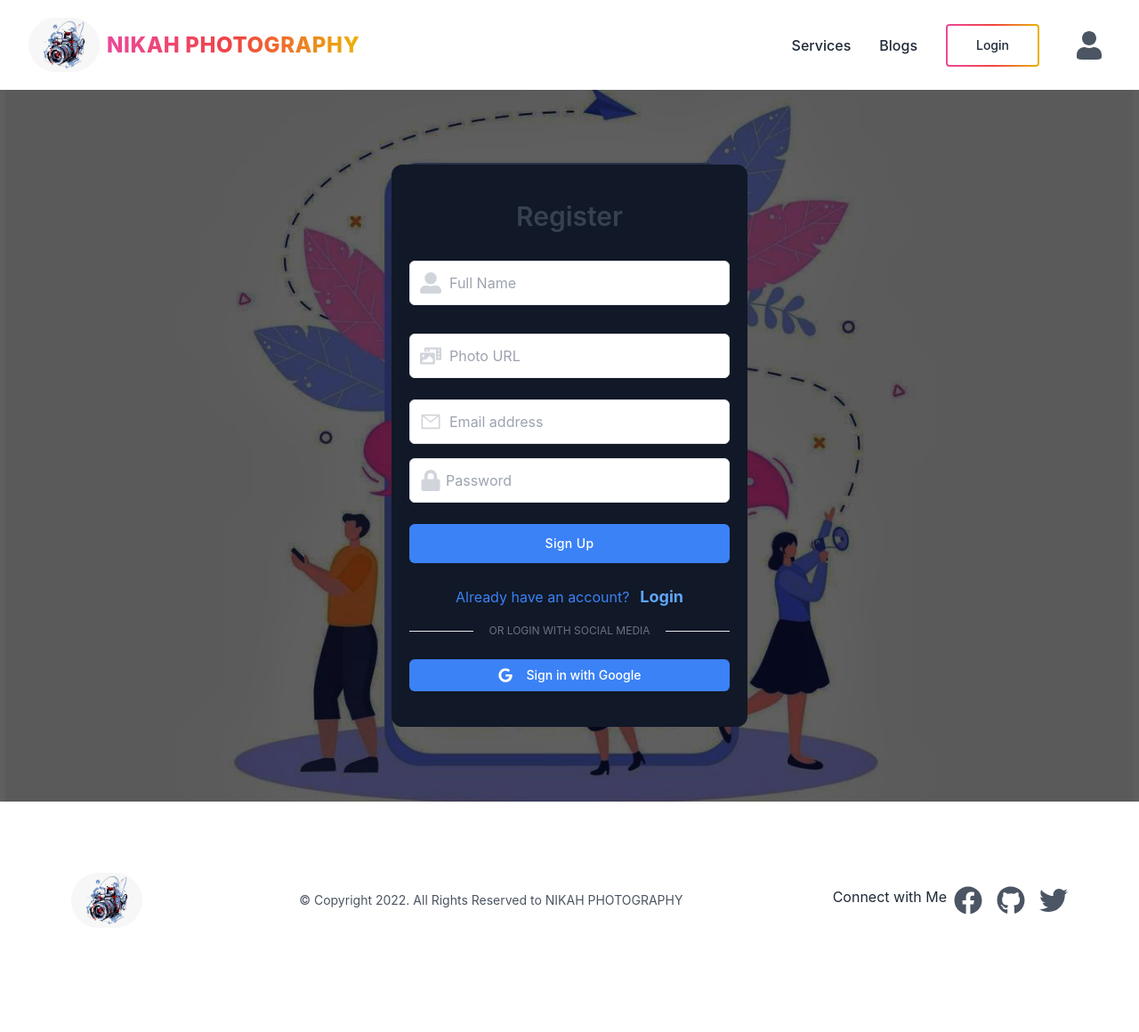
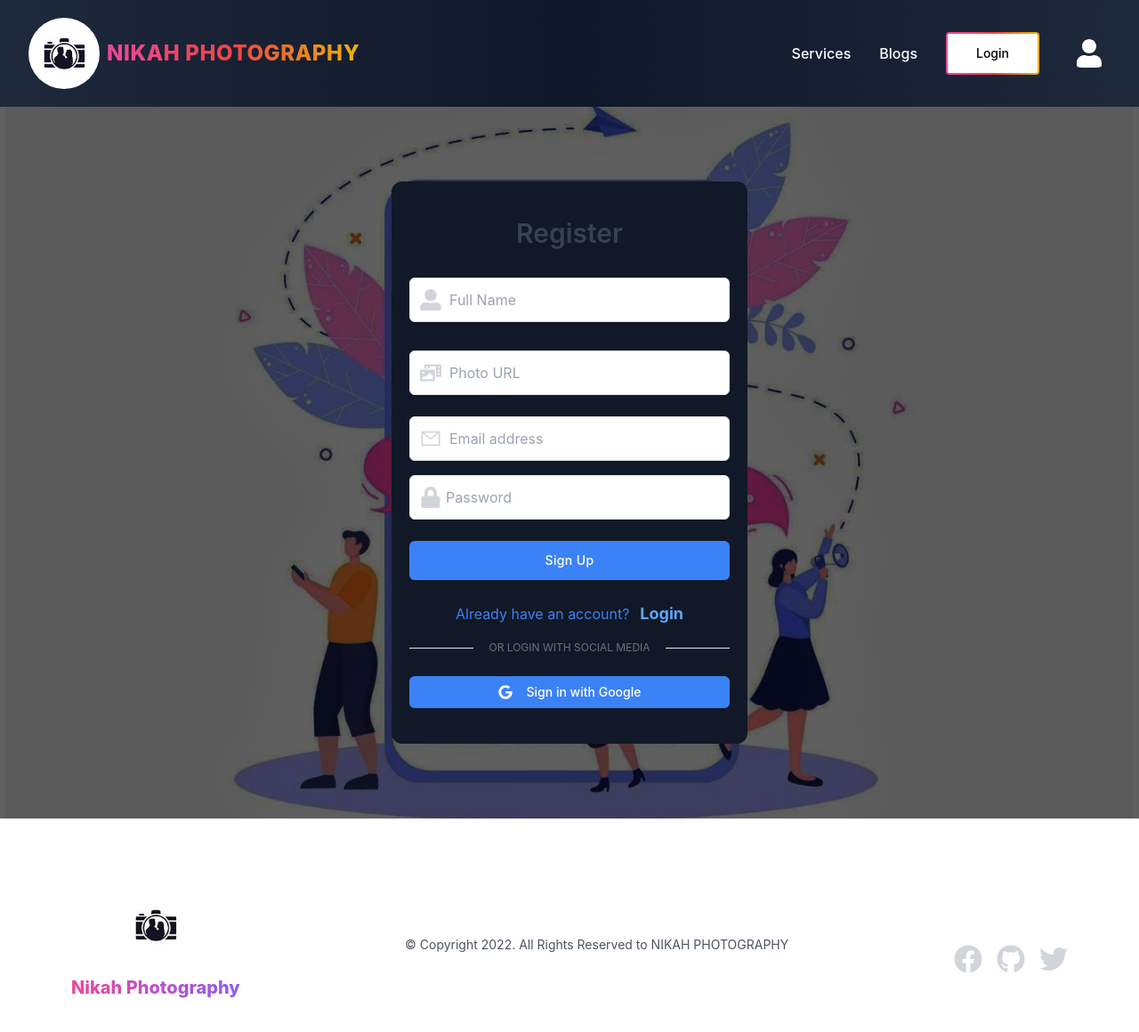
Before and after one commit to sajid1545/Nikah-photography_client, a React (Create React App) app: page /register in a window 1280 px wide. Shown: the top 1160 px of the page at 89% size. Before the commit the page ends 1123 px from the top, so only its background shows below. Built offline with nearby package versions, Linux system fonts and the light colour scheme; no server answers.

Commit message:
password validation done in register form, navbar colour changed, NavLink updated

```diff
--- a/src/Pages/Home/Home/Home.jsx
+++ b/src/Pages/Home/Home/Home.jsx
@@ -1,5 +1,4 @@
-import React, { useContext } from 'react';
-import { Vortex } from 'react-loader-spinner';
+import React from 'react';
 import HomeServices from '../HomeServices/HomeServices';
 import MyInfo from '../MyInfo/MyInfo';
 import MyPhotography from '../MyPhotography/MyPhotography';
--- a/src/Pages/Home/MyPhotography/MyPhotography.jsx
+++ b/src/Pages/Home/MyPhotography/MyPhotography.jsx
@@ -1,10 +1,11 @@
 import React from 'react';
+import { PhotoProvider, PhotoView } from 'react-photo-view';
 
 import self from '../../../assets/images/self-1.jpg';
 
 const MyPhotography = () => {
 	return (
-		<div className='my-10'>
+		<div className="my-10">
 			<h1 className="my-5 text-4xl font-extrabold bg-clip-text text-transparent bg-gradient-to-r from-pink-500 to-violet-500">
 				About Your Photographer
 			</h1>
@@ -26,11 +27,22 @@ const MyPhotography = () => {
 					</div>
 				</div>
 				<div className="inset-y-0 right-0 w-full max-w-xl px-4 mx-auto lg:pl-8 lg:pr-0 lg:mb-0 lg:mx-0 lg:w-1/2 lg:max-w-full lg:absolute xl:px-0">
-					<img
-						className="object-cover w-full h-56 rounded shadow-lg lg:rounded-none lg:shadow-none sm:h-96 lg:h-full"
+					<PhotoProvider
 						src={self}
-						alt=""
-					/>
+						speed={() => 800}
+						easing={(type) =>
+							type === 2
+								? 'cubic-bezier(0.36, 0, 0.66, -0.56)'
+								: 'cubic-bezier(0.34, 1.56, 0.64, 1)'
+						}>
+						<PhotoView src={self}>
+							<img
+								src={self}
+								alt="services"
+								className="object-cover mx-auto h-56 rounded ring-2 ring-purple-500 ring-offset-4 ring-offset-slate-50  lg:rounded-full shadow-lg cursor-pointer  sm:h-96 lg:h-full"
+							/>
+						</PhotoView>
+					</PhotoProvider>
 				</div>
 			</div>
 		</div>
--- a/src/Pages/Home/SelfBanner/SelfBanner.jsx
+++ b/src/Pages/Home/SelfBanner/SelfBanner.jsx
@@ -5,7 +5,7 @@ import './SelfBanner.css';
 const SelfBanner = () => {
 	return (
 		<div>
-			<section className="overflow-hidden  bg-cover bg-center bg-no-repeat self-banner p-[10%] ">
+			<section className="overflow-hidden  bg-cover bg-center bg-no-repeat self-banner p-[15%] ">
 				<div className=" p-8 md:p-12 lg:px-16 lg:py-24 text-center">
 					<div className=" text-center sm:text-left">
 						<h2 className="text-2xl text-center font-bold text-white sm:text-3xl md:text-5xl bg-clip-text text-transparent bg-gradient-to-r from-pink-500 to-purple-700">LOVE FIERCELY</h2>
--- a/src/Pages/Register/Register.jsx
+++ b/src/Pages/Register/Register.jsx
@@ -1,4 +1,4 @@
-import React, { useContext } from 'react';
+import React, { useContext, useState } from 'react';
 import { Link, useLocation, useNavigate } from 'react-router-dom';
 import { toast } from 'react-toastify';
 import { AuthContext } from '../../Contexts/UserProvider';
@@ -14,6 +14,24 @@ const Register = () => {
 	const navigate = useNavigate();
 	const location = useLocation();
 	let from = location.state?.from?.pathname || '/';
+
+	const [errors, setErrors] = useState({
+		password: '',
+		general: '',
+	});
+
+	// password validation
+	const handlePasswordChange = (e) => {
+		const password = e.target.value;
+		const noSymbol = !/[\!\@\#\$\%\^\&\*]{1,}/.test(password);
+		if (password.length < 6) {
+			setErrors({ ...errors, password: 'Must be at least 6 characters' });
+		} else if (noSymbol) {
+			setErrors({ ...errors, password: 'You must use atleast one special character' });
+		} else {
+			setErrors({ ...errors, password: '' });
+		}
+	};
 
 	const handleRegister = (event) => {
 		event.preventDefault();
@@ -35,7 +53,7 @@ const Register = () => {
 				setAuthToken(currentUser);
 			})
 			.catch((err) => {
-				console.log(err);
+				setErrors({ ...errors, general: err.message });
 				toast.error(err.message);
 			});
 	};
@@ -51,7 +69,7 @@ const Register = () => {
 				toast.success('Logged In');
 			})
 			.catch((err) => {
-				console.log(err);
+				setErrors({ ...errors, general: err.message });
 				toast.error(err.message);
 			});
 	};
@@ -64,7 +82,7 @@ const Register = () => {
 		updateUserProfile(profile)
 			.then(() => {})
 			.catch((err) => {
-				console.log(err);
+				setErrors({ ...errors, general: err.message });
 				toast.error(err.message);
 			});
 	};
@@ -85,6 +103,7 @@ const Register = () => {
 							<input
 								type="text"
 								name="name"
+								required
 								className="block w-full py-3 text-gray-700 bg-white border rounded-md px-11 dark:bg-gray-900 dark:text-gray-300 dark:border-gray-600 focus:border-blue-400 dark:focus:border-blue-300 focus:ring-blue-300 focus:outline-none focus:ring focus:ring-opacity-40"
 								placeholder="Full Name"
 							/>
@@ -97,6 +116,7 @@ const Register = () => {
 							<input
 								type="text"
 								name="photoURL"
+								required
 								className="block w-full py-3 text-gray-700 bg-white border rounded-md px-11 dark:bg-gray-900 dark:text-gray-300 dark:border-gray-600 focus:border-blue-400 dark:focus:border-blue-300 focus:ring-blue-300 focus:outline-none focus:ring focus:ring-opacity-40"
 								placeholder="Photo URL"
 							/>
@@ -110,6 +130,7 @@ const Register = () => {
 							<input
 								type="email"
 								name="email"
+								required
 								className="block w-full py-3 text-gray-700 bg-white border rounded-md px-11 dark:bg-gray-900 dark:text-gray-300 dark:border-gray-600 focus:border-blue-400 dark:focus:border-blue-300 focus:ring-blue-300 focus:outline-none focus:ring focus:ring-opacity-40"
 								placeholder="Email address"
 							/>
@@ -123,10 +144,13 @@ const Register = () => {
 							<input
 								type="password"
 								name="password"
+								required
+								onChange={handlePasswordChange}
 								className="block w-full px-10 py-3 text-gray-700 bg-white border rounded-md dark:bg-gray-900 dark:text-gray-300 dark:border-gray-600 focus:border-blue-400 dark:focus:border-blue-300 focus:ring-blue-300 focus:outline-none focus:ring focus:ring-opacity-40"
 								placeholder="Password"
 							/>
 						</div>
+						{errors.password && <p className="text-red-600">{errors.password}</p>}
 
 						<div className="mt-6">
 							<button
@@ -134,6 +158,7 @@ const Register = () => {
 								className="w-full px-6 py-3 text-sm font-medium tracking-wide text-white  transition-colors duration-300 transform bg-blue-500 rounded-md hover:bg-blue-400 focus:outline-none focus:ring focus:ring-blue-300 focus:ring-opacity-50">
 								Sign Up
 							</button>
+							{errors.general && <p className="text-center text-red-600">{errors.general}</p>}
 
 							<div className="mt-6 text-center ">
 								<span className="text-blue-500 mr-3">Already have an account?</span>
--- a/src/Pages/Services/Services.jsx
+++ b/src/Pages/Services/Services.jsx
@@ -26,7 +26,7 @@ const Services = () => {
 	}
 
 	return (
-		<div className="my-10 md:mt-0  mt-[300px]">
+		<div className="my-16 md:mt-16  mt-[300px]">
 			<div className="grid grid-cols-1 md:grid-cols-2 lg:grid-cols-3 gap-10 max-w-[1330px] mx-auto">
 				{services.map((service) => (
 					<ServicesCard key={service._id} service={service} />
--- a/src/Pages/Shared/Footer/Footer.jsx
+++ b/src/Pages/Shared/Footer/Footer.jsx
@@ -1,40 +1,52 @@
 import React from 'react';
 import { FaFacebook, FaGithub, FaTwitter } from 'react-icons/fa';
-import logo from '../../../assets/images/logo-12.png'
+import logo from '../../../assets/images/logo-wed.jpg';
 
 const Footer = () => {
 	return (
 		<div>
 			<footer className="flex flex-col items-center justify-between p-20 bg-white dark:bg-gray-900 sm:flex-row">
-
-
-                <img src={logo} alt="logo" className="text-xl font-bold text-gray-600 transition-colors duration-300 dark:text-white hover:text-gray-700 dark:hover:text-gray-300 w-20 rounded-full"/>
-
+				<div className="flex flex-col items-center space-y-4">
+					<img
+						src={logo}
+						alt="logo"
+						className="text-xl font-bold text-gray-600 transition-colors duration-300 dark:text-white hover:text-gray-700 dark:hover:text-gray-300 w-20 rounded-full"
+					/>
+					<h1 className="font-extrabold bg-clip-text text-transparent bg-gradient-to-r from-pink-500 to-violet-500 text-xl">
+						Nikah Photography
+					</h1>
+				</div>
 				<p className="text-sm text-gray-600 dark:text-gray-300">
 					© Copyright 2022. All Rights Reserved to NIKAH PHOTOGRAPHY
 				</p>
 
+				<div>
+					<h1 className="text-white mb-2">Connect with Me</h1>
 					<div className="flex -mx-2">
-					<h1>Connect with Me</h1>
 						<div
-						className="mx-2 text-gray-600 transition-colors duration-300 dark:text-gray-300 hover:text-blue-500 dark:hover:text-blue-400"
-						aria-label="Reddit">
-
-                        <a href="https://www.facebook.com/#!/"><FaFacebook className="w-8 h-8 "/></a>
+							className="mx-2 text-gray-300 transition-colors duration-500  hover:text-blue-500 hover:scale-110 "
+							>
+							<a href="https://www.facebook.com/#!/">
+								<FaFacebook className="w-8 h-8 " />
+							</a>
 						</div>
 
 						<div
-						className="mx-2 text-gray-600 transition-colors duration-300 dark:text-gray-300 hover:text-blue-500 dark:hover:text-blue-400"
-						aria-label="Facebook">
-
-                       <a href="https://github.com/sajid1545"> <FaGithub className="w-8 h-8 " /></a>
+							className="mx-2 text-gray-300 transition-colors duration-500  hover:text-blue-500 hover:scale-110"
+							>
+							<a href="https://github.com/sajid1545">
+								{' '}
+								<FaGithub className="w-8 h-8 " />
+							</a>
 						</div>
 
 						<div
-						className="mx-2 text-gray-600 transition-colors duration-300 dark:text-gray-300 hover:text-blue-500 dark:hover:text-blue-400"
-						aria-label="Github">
-
-                        <a href="https://twitter.com/home" ><FaTwitter className="w-8 h-8 "/></a>
+							className="mx-2 text-gray-300 transition-colors duration-500  hover:text-blue-500 hover:scale-110"
+							>
+							<a href="https://twitter.com/home">
+								<FaTwitter className="w-8 h-8 " />
+							</a>
+						</div>
 					</div>
 				</div>
 			</footer>
--- /dev/null
+++ b/src/Pages/Shared/Header/Header.css
@@ -0,0 +1,7 @@
+.active {
+    color: red;
+    text-decoration: underline;
+    font-weight: bolder;
+    font-style: italic;
+    font-size: 18px;
+}
--- a/src/Pages/Shared/Header/Header.jsx
+++ b/src/Pages/Shared/Header/Header.jsx
@@ -1,8 +1,10 @@
 import React, { useContext, useState } from 'react';
 import { Link, NavLink } from 'react-router-dom';
 import { AuthContext } from '../../../Contexts/UserProvider';
-import logo from '../../../assets/images/logo-12.png';
+import logo from '../../../assets/images/logo-wed.jpg';
 import { FaUser } from 'react-icons/fa';
+import './Header.css'
+
 const Header = () => {
 	const [isMenuOpen, setIsMenuOpen] = useState(false);
 
@@ -18,33 +20,33 @@ const Header = () => {
 			<li>
 				<NavLink
 					to={'/services'}
-					className={`font-medium ${(isActive) => (isActive ? 'bg-red-600' : undefined)}`}>
+					className={`font-medium  hover:text-red-400 hover:underline duration-500 ${(isActive) => (isActive ? 'active' : undefined)}`}>
 					Services
 				</NavLink>
 			</li>
 			<li>
 				<NavLink
 					to={'/blogs'}
-					className={`font-medium ${(isActive) => (isActive ? 'bg-red-600' : undefined)}`}>
+					className={`font-medium `}>
 					Blogs
 				</NavLink>
 			</li>
 			{user?.email ? (
 				<>
 					<li>
-						<NavLink to={'/my-reviews'} className="font-medium  ">
+						<NavLink to={'/my-reviews'} className="font-medium hover:text-red-400 hover:underline duration-500 ">
 							My Reviews
 						</NavLink>
 					</li>
 					<li>
-						<NavLink to={'/add-services'} className="font-medium  ">
+						<NavLink to={'/add-services'} className="font-medium  hover:text-red-400 hover:underline duration-500 ">
 							Add Service
 						</NavLink>
 					</li>
 					<li>
 						<button
 							onClick={handleLogOut}
-							className="inline-block rounded bg-gradient-to-r from-pink-500 via-red-500 to-yellow-500 p-[2px] hover:text-white focus:outline-none focus:ring active:text-opacity-75">
+							className="inline-block rounded bg-gradient-to-r from-pink-500 via-red-500 to-yellow-500 p-[2px] hover:text-white focus:outline-none focus:ring active:text-opacity-75 text-black">
 							<span className="block rounded-sm bg-white px-8 py-3 text-sm font-medium hover:bg-transparent duration-500">
 								Log Out
 							</span>
@@ -55,7 +57,7 @@ const Header = () => {
 				<>
 					<li>
 						<Link to={'/login'}>
-							<button className="inline-block rounded bg-gradient-to-r from-pink-500 via-red-500 to-yellow-500 p-[2px] hover:text-white focus:outline-none focus:ring active:text-opacity-75">
+							<button className="inline-block rounded bg-gradient-to-r from-pink-500 via-red-500 to-yellow-500 p-[2px] text-black hover:text-white focus:outline-none focus:ring active:text-opacity-75">
 								<span className="block rounded-sm bg-white px-8 py-3 text-sm font-medium hover:bg-transparent  duration-500">
 									Login
 								</span>
@@ -74,16 +76,16 @@ const Header = () => {
 						</div>
 					</>
 				) : (
-					<FaUser className="w-12 h-8 rounded-full text-gray-600" />
+					<FaUser className="w-12 h-8 rounded-full text-white" />
 				)}
 			</li>
 		</>
 	);
 
 	return (
-		<div className="px-4 py-5 mx-auto sm:max-w-xl md:max-w-full lg:max-w-screen-xl md:px-24 lg:px-8">
-			<div className="relative flex items-center justify-between">
-				<Link to={'/'} aria-label="Company" title="Company" className="inline-flex items-center">
+		<div className="bg-gradient-to-r from-slate-800 via-slate-900 to-slate-800 px-4 py-5 mx-auto  md:px-24 lg:px-8 text-white">
+			<div className="relative flex items-center justify-between ">
+				<Link to={'/'} className="inline-flex items-center">
 					<img src={logo} alt="" className="w-20 rounded-full " />
 					<span className="ml-2 font-extrabold text-2xl bg-clip-text text-transparent bg-gradient-to-r from-pink-500 via-red-500 to-yellow-500 tracking-wide  uppercase">
 						Nikah Photography
```
Also changed, not shown: src/assets/images/logo-wed.jpg (added). Lines whose indentation alone changed are shown as unchanged.
